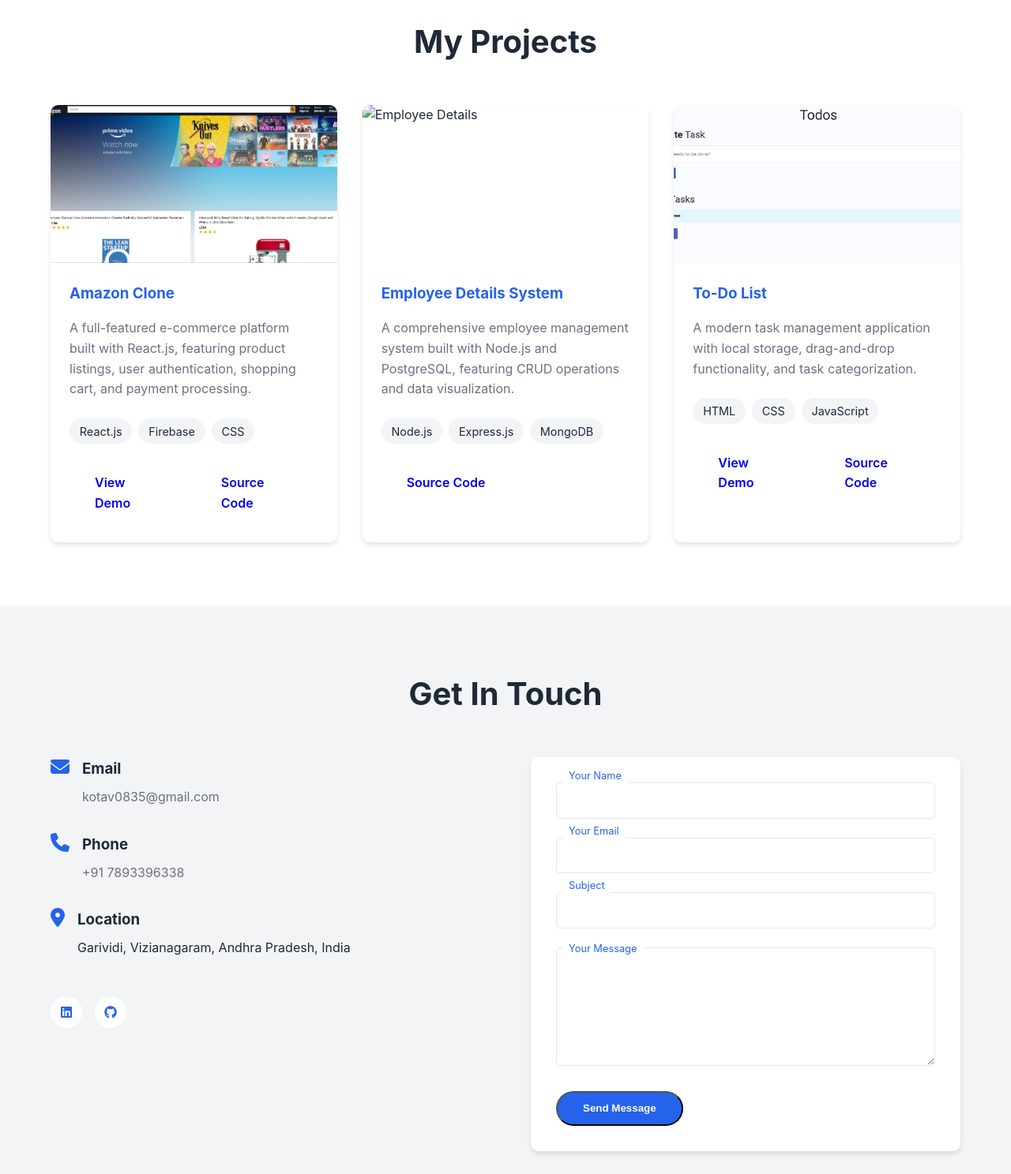
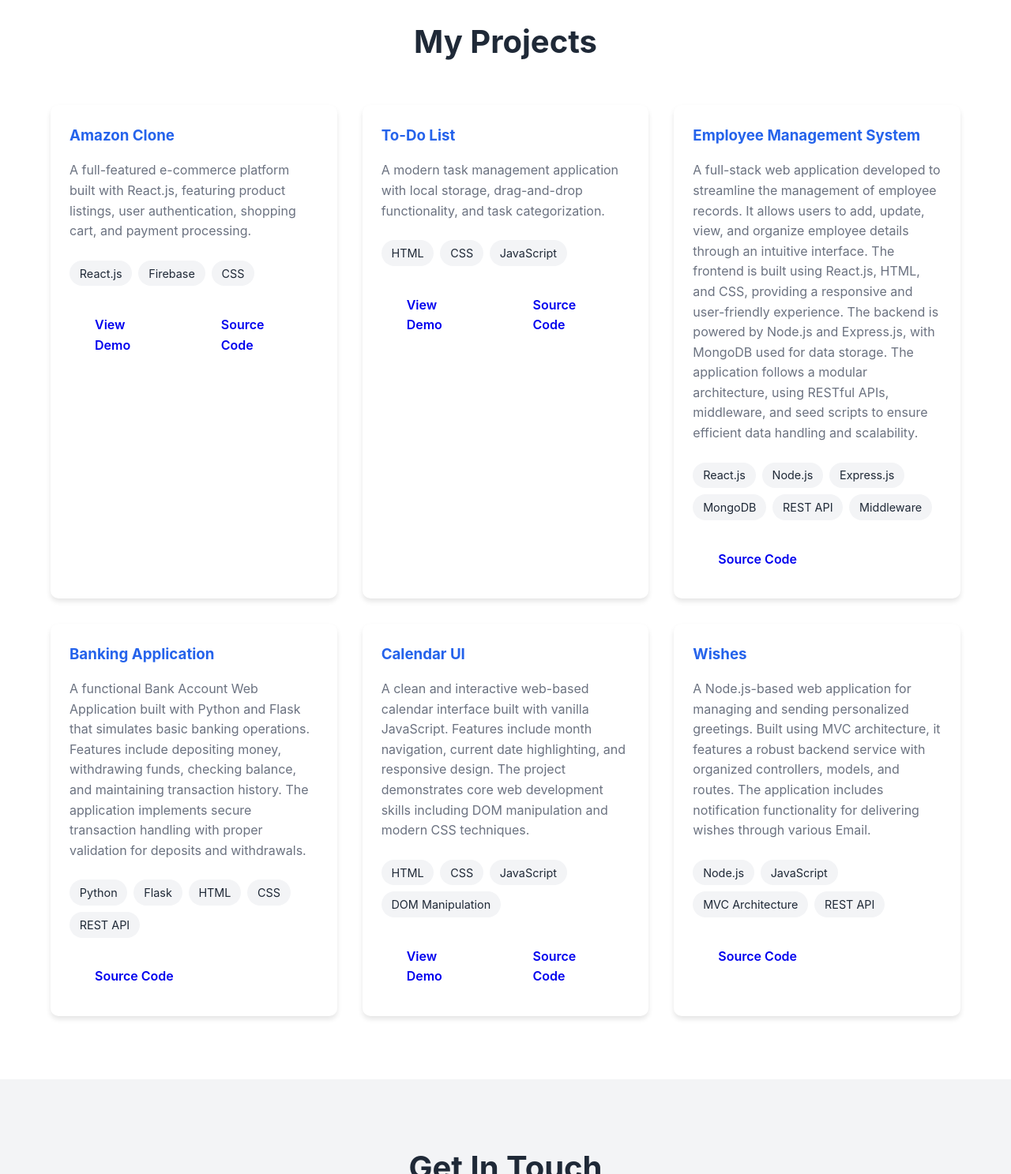
Before and after one commit to venky4648/portfolio, a plain HTML site: page index.html in a window 1280 px wide. Shown: the part 2080-3567 px from the top of the page at 79% size. Drawn offline with nearby package versions, Linux system fonts and the light colour scheme.

Commit message:
projects added

```diff
--- a/index.html
+++ b/index.html
@@ -104,7 +104,7 @@
             <div class="skill-item">
               <span>HTML/CSS</span>
               <div class="progress-bar">
-                <div class="progress" style="width: 90%"></div>
+                <div class="progress" style="width: 85%"></div>
               </div>
             </div>
             <div class="skill-item">
@@ -139,7 +139,7 @@
             <div class="skill-item">
               <span>Python</span>
               <div class="progress-bar">
-                <div class="progress" style="width: 75%"></div>
+                <div class="progress" style="width: 80%"></div>
               </div>
             </div>
           </div>
@@ -156,13 +156,13 @@
             <div class="skill-item">
               <span>PostgreSQL</span>
               <div class="progress-bar">
-                <div class="progress" style="width: 80%"></div>
+                <div class="progress" style="width: 70%"></div>
               </div>
             </div>
             <div class="skill-item">
               <span>MySQL</span>
               <div class="progress-bar">
-                <div class="progress" style="width: 75%"></div>
+                <div class="progress" style="width: 70%"></div>
               </div>
             </div>
           </div>
@@ -175,9 +175,6 @@
       <h2 class="section-title" data-aos="fade-up">My Projects</h2>
       <div class="projects-grid">
         <div class="project-card" data-aos="fade-up">
-          <div class="project-image">
-            <img src="images/Screenshot 2025-05-28 193124.png" alt="Amazon Clone" />
-          </div>
           <div class="project-content">
             <h3>Amazon Clone</h3>
             <p>
@@ -208,35 +205,6 @@
         </div>
 
         <div class="project-card" data-aos="fade-up" data-aos-delay="100">
-          <div class="project-image">
-            <img src="images/employee-details.png" alt="Employee Details" />
-          </div>
-          <div class="project-content">
-            <h3>Employee Details System</h3>
-            <p>
-              A comprehensive employee management system built with Node.js and
-              PostgreSQL, featuring CRUD operations and data visualization.
-            </p>
-            <div class="project-tech">
-              <span>Node.js</span>
-              <span>Express.js</span>
-              <span>MongoDB</span>
-            </div>
-            <div class="project-links">
-              <a
-                href="https://github.com/venky4648/Employee-Details"
-                target="_blank"
-                class="btn"
-                >Source Code</a
-              >
-            </div>
-          </div>
-        </div>
-
-        <div class="project-card" data-aos="fade-up" data-aos-delay="200">
-          <div class="project-image">
-            <img src="images/Screenshot 2025-05-28 193409.png" alt="To-Do List" />
-          </div>
           <div class="project-content">
             <h3>To-Do List</h3>
             <p>
@@ -257,6 +225,128 @@
               >
               <a
                 href="https://github.com/venky4648/todolist"
+                target="_blank"
+                class="btn"
+                >Source Code</a
+              >
+            </div>
+          </div>
+        </div>
+
+        <div class="project-card" data-aos="fade-up">
+          <div class="project-content">
+            <h3>Employee Management System</h3>
+            <p>
+              A full-stack web application developed to streamline the
+              management of employee records. It allows users to add, update,
+              view, and organize employee details through an intuitive
+              interface. The frontend is built using React.js, HTML, and CSS,
+              providing a responsive and user-friendly experience. The backend
+              is powered by Node.js and Express.js, with MongoDB used for data
+              storage. The application follows a modular architecture, using
+              RESTful APIs, middleware, and seed scripts to ensure efficient
+              data handling and scalability.
+            </p>
+            <div class="project-tech">
+              <span>React.js</span>
+              <span>Node.js</span>
+              <span>Express.js</span>
+              <span>MongoDB</span>
+              <span>REST API</span>
+              <span>Middleware</span>
+            </div>
+            <div class="project-links">
+              <a
+                href="https://github.com/venky4648/Employee-Details"
+                target="_blank"
+                class="btn"
+                >Source Code</a
+              >
+            </div>
+          </div>
+        </div>
+
+        <div class="project-card" data-aos="fade-up">
+          <div class="project-content">
+            <h3>Banking Application</h3>
+            <p>
+              A functional Bank Account Web Application built with Python and
+              Flask that simulates basic banking operations. Features include
+              depositing money, withdrawing funds, checking balance, and
+              maintaining transaction history. The application implements secure
+              transaction handling with proper validation for deposits and
+              withdrawals.
+            </p>
+            <div class="project-tech">
+              <span>Python</span>
+              <span>Flask</span>
+              <span>HTML</span>
+              <span>CSS</span>
+              <span>REST API</span>
+            </div>
+            <div class="project-links">
+              <a
+                href="https://github.com/venky4648/Bank_application"
+                target="_blank"
+                class="btn"
+                >Source Code</a
+              >
+            </div>
+          </div>
+        </div>
+
+        <div class="project-card" data-aos="fade-up">
+          <div class="project-content">
+            <h3>Calendar UI</h3>
+            <p>
+              A clean and interactive web-based calendar interface built with
+              vanilla JavaScript. Features include month navigation, current
+              date highlighting, and responsive design. The project demonstrates
+              core web development skills including DOM manipulation and modern
+              CSS techniques.
+            </p>
+            <div class="project-tech">
+              <span>HTML</span>
+              <span>CSS</span>
+              <span>JavaScript</span>
+              <span>DOM Manipulation</span>
+            </div>
+            <div class="project-links">
+              <a
+                href="https://calenderuiproject.netlify.app/"
+                target="_blank"
+                class="btn"
+                >View Demo</a
+              >
+              <a
+                href="https://github.com/venky4648/calender-UI"
+                target="_blank"
+                class="btn"
+                >Source Code</a
+              >
+            </div>
+          </div>
+        </div>
+
+        <div class="project-card" data-aos="fade-up">
+          <div class="project-content">
+            <h3>Wishes</h3>
+            <p>
+              A Node.js-based web application for managing and sending
+              personalized greetings. Built using MVC architecture, it features
+              a robust backend service with organized controllers, models, and
+              routes. The application includes notification functionality for
+              delivering wishes through various Email.
+            </p>
+            <div class="project-tech">
+              <span>Node.js</span>
+              <span>JavaScript</span>
+              <span>MVC Architecture</span>
+              <span>REST API</span>
+            </div>
+            <div class="project-links">
+              <a
+                href="https://github.com/venky4648/wishes"
                 target="_blank"
                 class="btn"
                 >Source Code</a
```
